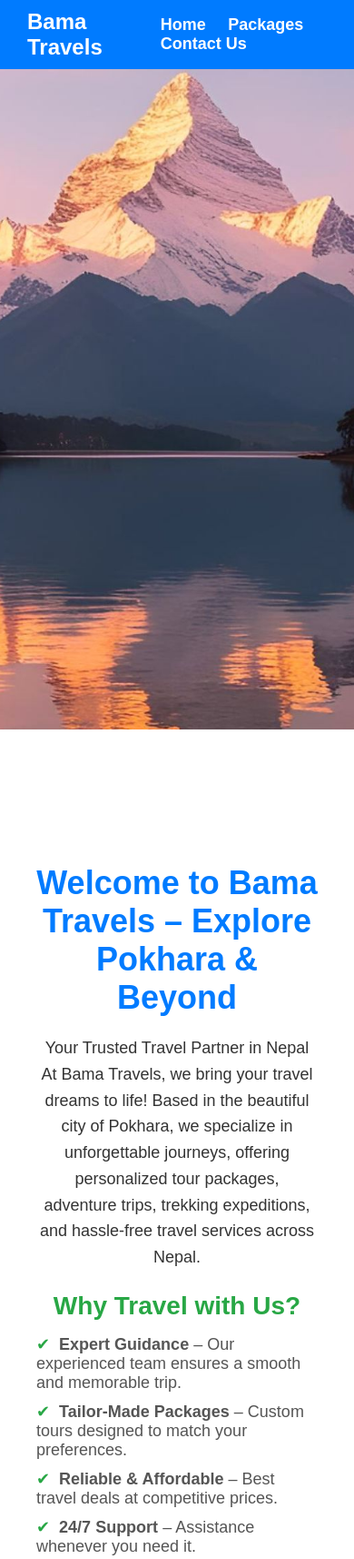
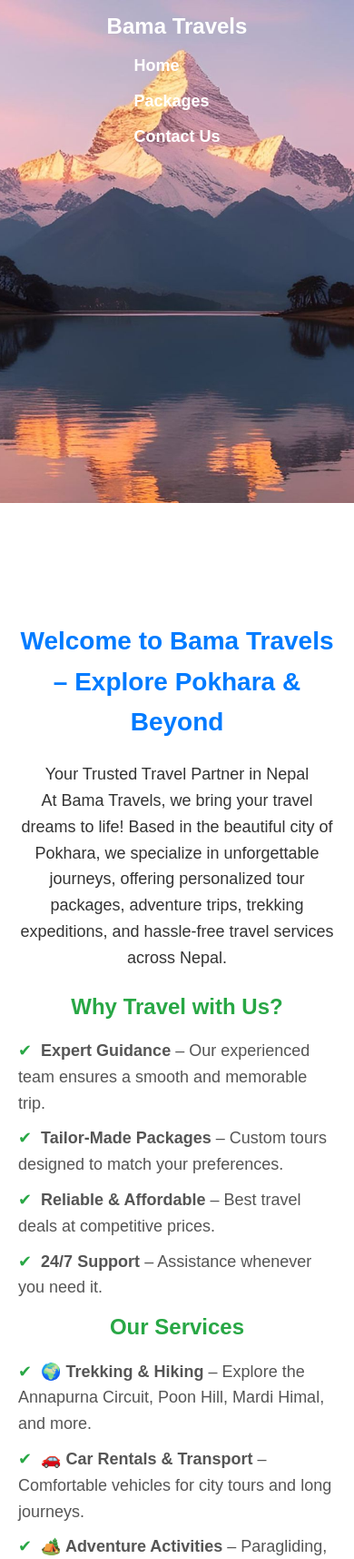
Before and after one commit to nepalbux/Bamatravel, a plain HTML site: page index.html in a window 390 px wide. Shown: the top 1714 px of the page at 91% size. Drawn offline with Linux system fonts and the light colour scheme.

Commit message:
Add files via upload

```diff
--- a/index.html
+++ b/index.html
@@ -6,25 +6,34 @@
     <meta name="description" content="Bama Travels - Your trusted travel partner in Pokhara" />
     <meta name="author" content="Bama Travels" />
     <title>Bama Travels</title>
-        <!-- Custom CSS -->
     <style>
-            body, html {
+        * {
             margin: 0;
             padding: 0;
-                font-family: Arial, sans-serif;
-                scroll-behavior: smooth; /* Smooth scrolling */
+            box-sizing: border-box;
         }
 
+        body, html {
+            font-family: Arial, sans-serif;
+            scroll-behavior: smooth;
+            line-height: 1.6;
+        }
+
+        /* Navbar */
         .navbar {
             position: fixed;
             top: 0;
             width: 100%;
-                background-color: #007BFF; /* Blue color for navbar */
-                padding: 10px 20px;
+            padding: 15px 20px;
             display: flex;
             justify-content: space-between;
             align-items: center;
             z-index: 1000;
+            /* Background color removed */
+        }
+
+        .navbar.scrolled {
+            /* Scroll effect background color removed */
         }
 
         .navbar .logo {
@@ -34,55 +43,65 @@
             text-decoration: none;
         }
 
+        .nav-links {
+            display: flex;
+            gap: 15px;
+            margin-right: 40px; /* Shifts "Contact Us" left */
+        }
+
         .navbar a {
             color: white;
             text-decoration: none;
-                margin: 0 10px; /* Adjusted margin to move buttons left */
             font-size: 18px;
             font-weight: bold;
+            transition: color 0.3s;
         }
 
         .navbar a:hover {
-                color: #ffcc00; /* Yellow on hover */
+            color: #ffcc00;
         }
 
+        /* Full-Screen Image */
         .full-screen-image {
             width: 100%;
-                height: 95vh; /* 95% of viewport height */
+            height: calc(95vh - 38px); /* Reduced by ~0.4 inches (38px) */
             object-fit: cover;
-                position: relative;
-                z-index: -1;
+            display: block;
+            margin-top: 0;
         }
 
+        /* Content */
         .content {
-                padding: 100px 20px 40px; /* Extra padding at the top for navbar */
+            padding: 80px 20px 40px; /* Top padding for fixed navbar */
             text-align: center;
             background-color: rgba(255, 255, 255, 0.9);
-                margin: 20px;
+            margin: 20px auto;
+            max-width: 1000px;
             border-radius: 10px;
+            position: relative;
+            z-index: 1;
         }
 
         .content h1 {
             font-size: 36px;
             margin-bottom: 20px;
-                color: #007BFF; /* Blue color for main headings */
+            color: #007BFF;
         }
 
         .content h2 {
             font-size: 28px;
             margin-bottom: 15px;
-                color: #28a745; /* Green color for subheadings */
+            color: #28a745;
         }
 
         .content p {
             font-size: 18px;
-                line-height: 1.6;
-                color: #333; /* Dark gray for paragraphs */
+            color: #333;
+            margin-bottom: 20px;
         }
 
         .content ul {
             list-style-type: none;
-                padding: 0;
             text-align: left;
             max-width: 800px;
             margin: 0 auto;
@@ -91,36 +110,77 @@
         .content ul li {
             font-size: 18px;
             margin: 10px 0;
-                color: #555; /* Medium gray for list items */
+            color: #555;
         }
 
         .content ul li::before {
             content: "✔";
-                color: #28a745; /* Green for checkmarks */
+            color: #28a745;
             margin-right: 10px;
         }
 
         .section {
-                margin-bottom: 60px; /* Space between sections */
+            margin-bottom: 60px;
+        }
+
+        /* Footer */
+        footer {
+            text-align: center;
+            padding: 20px;
+            background-color: #007BFF;
+            color: white;
+            width: 100%;
+        }
+
+        /* Responsive Design */
+        @media (max-width: 768px) {
+            .navbar {
+                flex-direction: column;
+                padding: 10px;
+            }
+
+            .nav-links {
+                flex-direction: column;
+                gap: 10px;
+                margin-top: 10px;
+                margin-right: 0;
+            }
+
+            .content {
+                padding: 120px 10px 20px; /* Adjusted for stacked navbar */
+                margin: 10px;
+            }
+
+            .content h1 {
+                font-size: 28px;
+            }
+
+            .content h2 {
+                font-size: 24px;
+            }
+
+            .full-screen-image {
+                height: calc(70vh - 38px); /* Maintains the 0.4-inch reduction */
+            }
         }
     </style>
 </head>
 <body>
     <!-- Navigation Bar -->
-        <div class="navbar">
+    <nav class="navbar" role="navigation">
         <a href="#home" class="logo">Bama Travels</a>
-            <div>
+        <div class="nav-links">
             <a href="#home">Home</a>
             <a href="#packages">Packages</a>
             <a href="#contact">Contact Us</a>
         </div>
-        </div>
+    </nav>
 
     <!-- Full-Screen Image -->
-        <img class="full-screen-image" src="brp.jpg" alt="Bama Travels Background" />
+    <img class="full-screen-image" src="brp.jpg" alt="Scenic view of Pokhara with Himalayas" />
 
     <!-- Home Section -->
-        <div id="home" class="content section">
+    <section id="home" class="content section">
         <h1>Welcome to Bama Travels – Explore Pokhara & Beyond</h1>
         <p>
             Your Trusted Travel Partner in Nepal<br>
@@ -152,10 +212,10 @@
         <p>
             <strong>📞 Contact Us Now</strong> to start planning your dream trip!
         </p>
-        </div>
+    </section>
 
     <!-- Packages Section -->
-        <div id="packages" class="content section">
+    <section id="packages" class="content section">
         <h1>Pokhara Adventure & Sightseeing Package (3 Days / 2 Nights)</h1>
         <p>
             <strong>Overview</strong><br>
@@ -222,25 +282,34 @@
         <p>
             <strong>📞 Book Now & Experience Pokhara Like Never Before!</strong>
         </p>
-        </div>
+    </section>
 
     <!-- Contact Us Section -->
-        <div id="contact" class="content section">
+    <section id="contact" class="content section">
         <h1>Contact Us</h1>
         <p>
             Bama Travels Pvt. Ltd.<br>
             Pokhara-7, Mustang Chowk, Pokhara<br>
             Tel: +977 061 411669 / 779 / 889<br>
-                Email: info@bamatravels.com<br>
+            Email: info@bamatravels.com.np
+        </p>
+    </section>
 
+    <!-- Footer -->
+    <footer>
+        <p>© 2014 Bama Travels. All rights reserved.</p>
+    </footer>
 
-
-
-
-
-                © 2014 Bama Travels
-
-            </p>
-        </div>
+    <!-- JavaScript for Navbar Scroll Effect -->
+    <script>
+        window.addEventListener('scroll', () => {
+            const navbar = document.querySelector('.navbar');
+            if (window.scrollY > 50) {
+                navbar.classList.add('scrolled');
+            } else {
+                navbar.classList.remove('scrolled');
+            }
+        });
+    </script>
 </body>
 </html>
```
Lines whose indentation alone changed are shown as unchanged.
